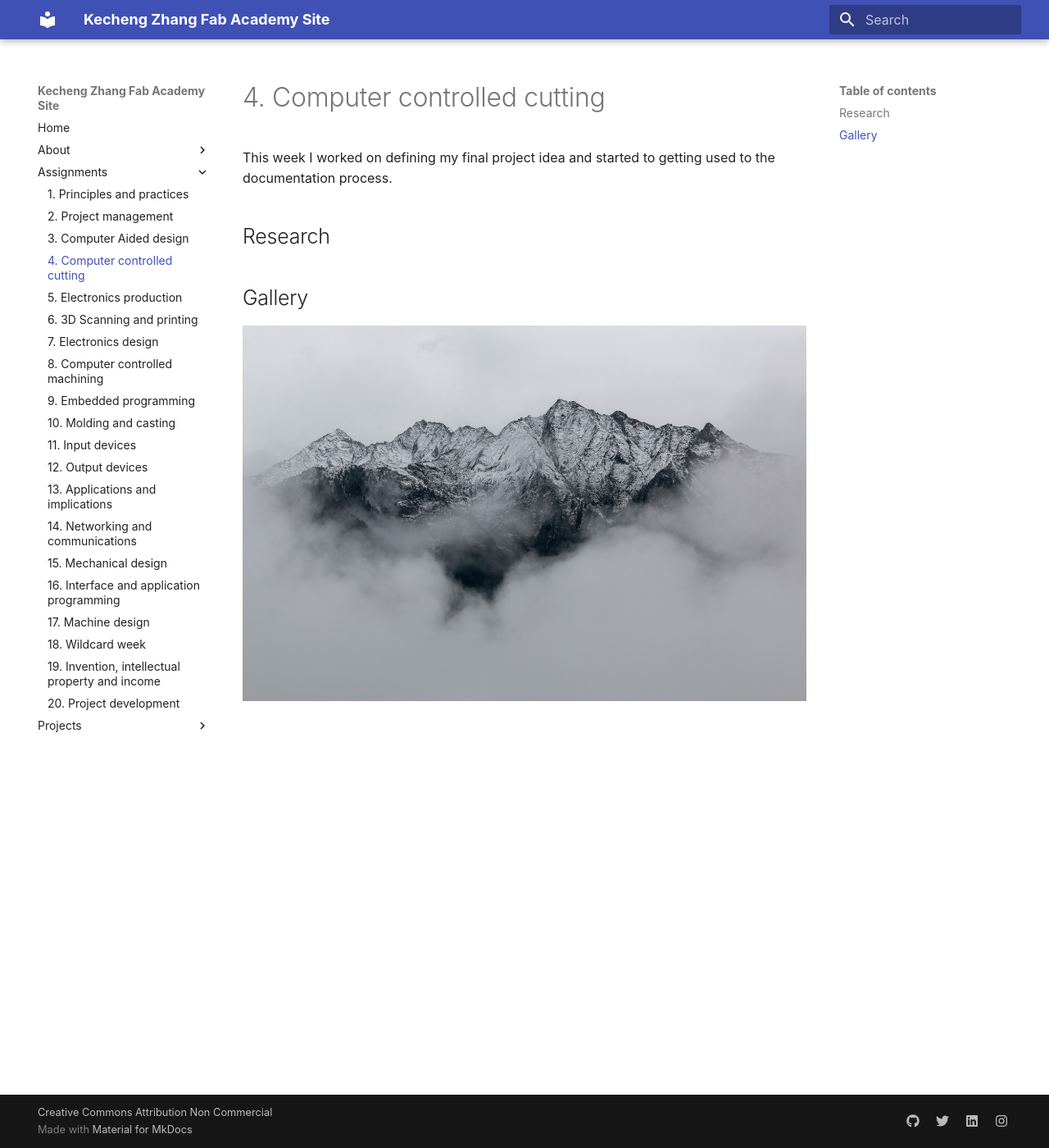
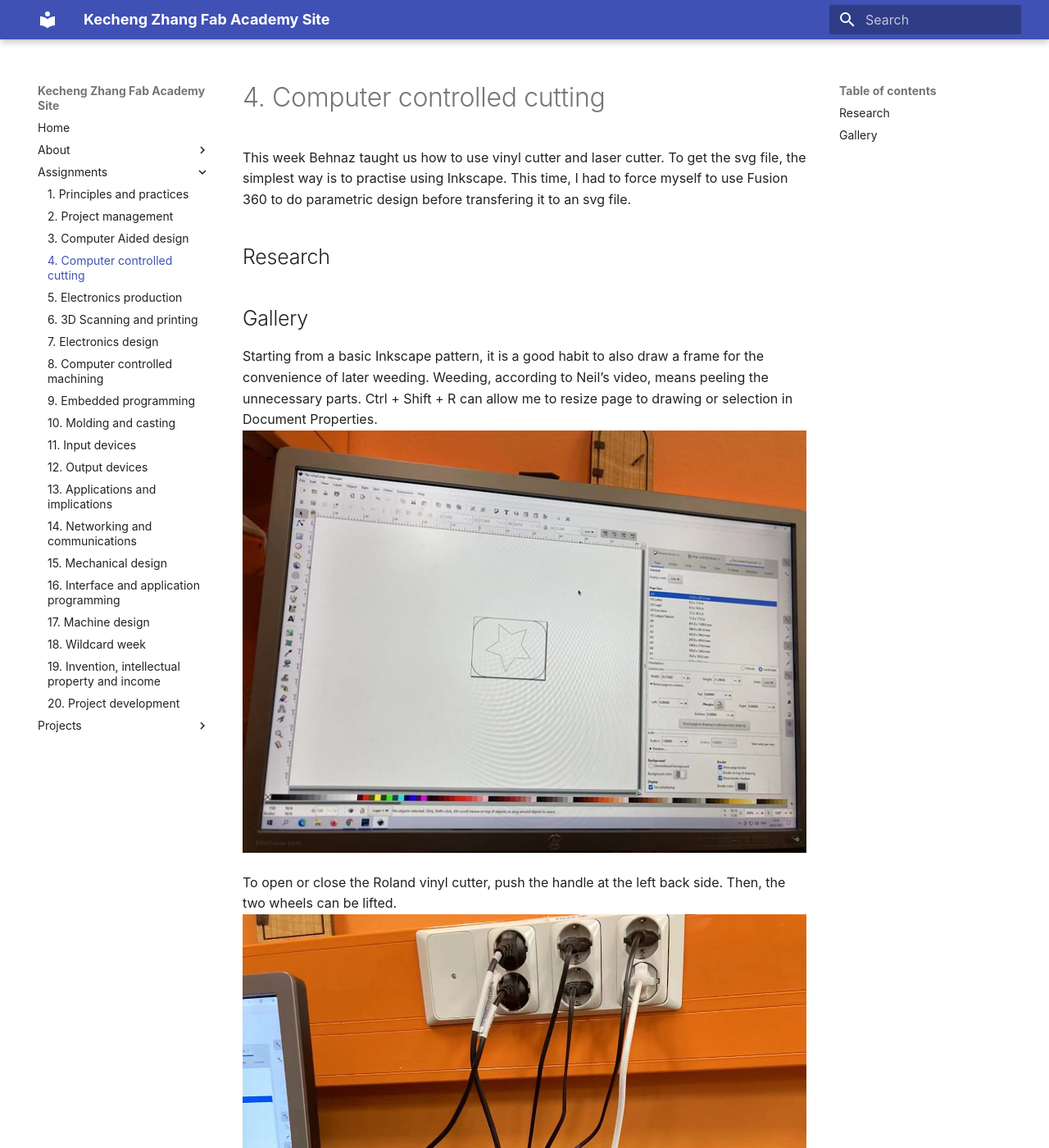
Before and after one commit to kecheeng/example-repository, an MkDocs documentation site: the page built from _docs/assignments/week04.md, in a window 1280 px wide and 1400 px high. Shown: the whole window at 82% size. Built offline with MkDocs 1.6.1 and Material for MkDocs 9.7.7, drawn with Linux system fonts in a browser that asks for light colours; some of the changed text lies outside the part shown.

```diff
--- a/_docs/assignments/week04.md
+++ b/_docs/assignments/week04.md
@@ -1,10 +1,27 @@
 # 4. Computer controlled cutting
 
-This week I worked on defining my final project idea and started to getting used to the documentation process.
+This week Behnaz taught us how to use vinyl cutter and laser cutter. To get the svg file, the simplest way is to practise using Inkscape. This time, I had to force myself to use Fusion 360 to do parametric design before transfering it to an svg file.
+
 
 ## Research
 
 
 ## Gallery
 
-![](../images/sample-photo.jpg)
+Starting from a basic Inkscape pattern, it is a good habit to also draw a frame for the convenience of later weeding. Weeding, according to Neil's video, means peeling the unnecessary parts. Ctrl + Shift + R can allow me to resize page to drawing or selection in Document Properties.
+![](../images/vp1.jpg)
+
+To open or close the Roland vinyl cutter, push the handle at the left back side. Then, the two wheels can be lifted.
+![](../images/vp2.1.jpg)
+
+It is a must to place the vinyl paper between the two wheels. The wheels must also be within the white label ranges to be detectable by the machine.
+![](../images/vp2.2.jpg)
+![](../images/vp3.jpg)
+![](../images/vp4.jpg)
+![](../images/vp5.jpg)
+![](../images/vp6.jpg)
+![](../images/vp7.jpg)
+![](../images/vp8.jpg)
+![](../images/vp9.jpg)
+![](../images/vp10.jpg)
+![](../images/vp11.jpg)
```
Also changed, not shown: _docs/images/vp1.jpg (added), _docs/images/vp10.jpg (added), _docs/images/vp11.jpg (added), _docs/images/vp2.1.jpg (added), _docs/images/vp2.2.jpg (added), _docs/images/vp2.jpg (added), _docs/images/vp3.jpg (added), _docs/images/vp4.jpg (added), _docs/images/vp5.jpg (added), _docs/images/vp6.jpg (added), _docs/images/vp7.jpg (added), _docs/images/vp8.jpg (added), _docs/images/vp9.jpg (added), 1 other file.
